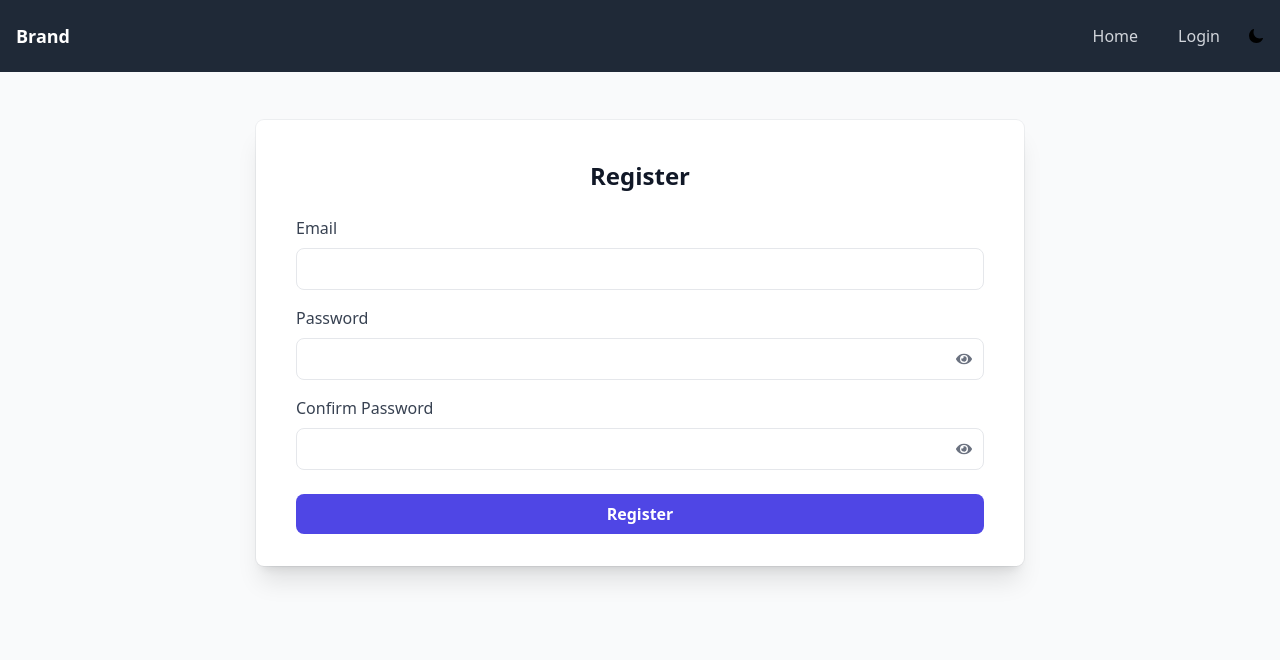
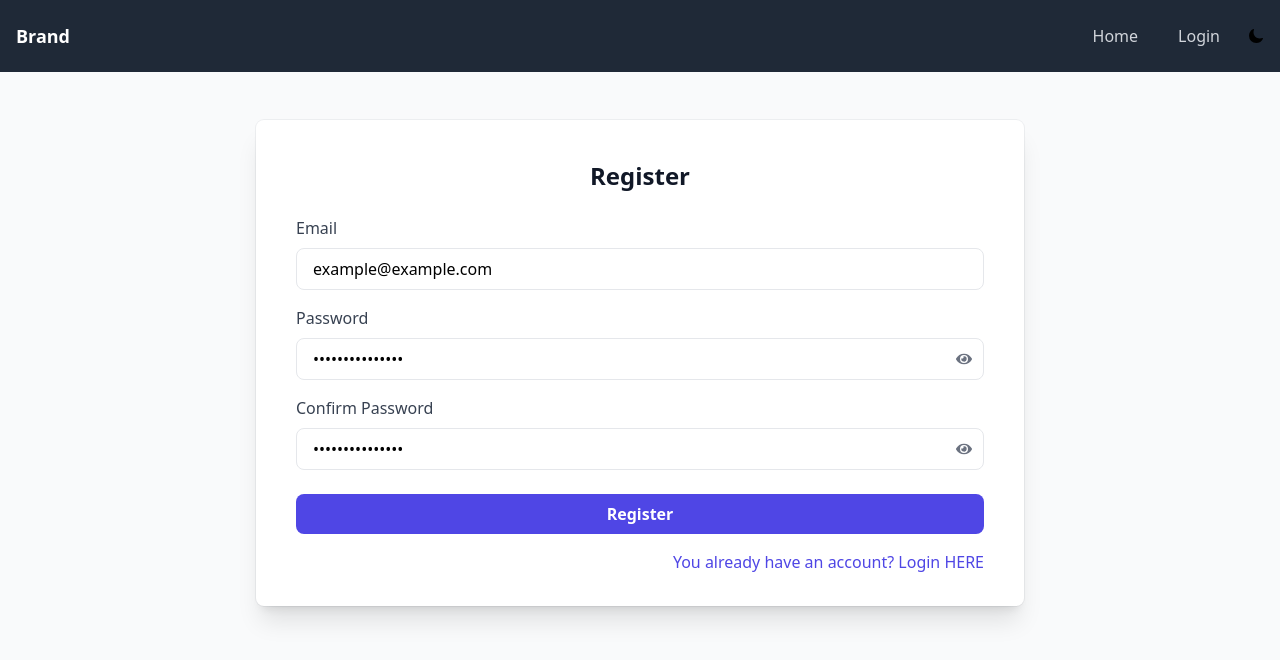
Before and after one commit to FabioMusi04/PythonFinalProjectFrontEnd, a React (Vite) app: page /register in a window 1280 px wide. Shown: the top 660 px of the page. Built offline with nearby package versions, Linux system fonts and the light colour scheme; no server answers.

Commit message:
feat(alert setup) && feat(register page)

```diff
--- a/src/components/Alert.jsx
+++ b/src/components/Alert.jsx
@@ -0,0 +1,38 @@
+import React, { useEffect } from 'react';
+
+const Alert = ({ type, message, onClose }) => {
+    const alertType = {
+        success: 'bg-green-100 border-green-400 text-green-700 dark:bg-green-900 dark:border-green-600 dark:text-green-300',
+        error: 'bg-red-100 border-red-400 text-red-700 dark:bg-red-900 dark:border-red-600 dark:text-red-300',
+        warning: 'bg-yellow-100 border-yellow-400 text-yellow-700 dark:bg-yellow-900 dark:border-yellow-600 dark:text-yellow-300',
+        info: 'bg-blue-100 border-blue-400 text-blue-700 dark:bg-blue-900 dark:border-blue-600 dark:text-blue-300',
+    };
+
+    useEffect(() => {
+        if (type !== '' && message !== '') {
+            const timer = setTimeout(() => {
+                onClose();
+            }, 2000);
+
+            return () => clearTimeout(timer);
+        }
+    }, [type, message, onClose]);
+
+    return (
+        <>
+            {type !== '' && message !== '' && (
+                <div className={`border-l-4 p-4 ${alertType[type]}`} role="alert">
+                    <div className="flex justify-between items-center">
+                        <div>
+                            <p className="font-bold">{type.charAt(0).toUpperCase() + type.slice(1)}</p>
+                            <p>{message}</p>
+                        </div>
+                        <button onClick={onClose} className="text-xl font-bold ml-4">&times;</button>
+                    </div>
+                </div>
+            )}
+        </>
+    );
+};
+
+export default Alert;
--- a/src/components/Login.jsx
+++ b/src/components/Login.jsx
@@ -3,18 +3,13 @@ import { FaEye, FaEyeSlash } from 'react-icons/fa';
 import axiosInstance from '../axios';
 import { useNavigate } from 'react-router-dom';
 import PropTypes from 'prop-types';
+import Alert from './Alert';
 
 function LoginForm( { user, setUser } ) {
     const navigate = useNavigate();
 
-    useEffect(() => {
-        if (user) {
-            navigate('/');
-        }
-    }, [user, navigate]);
-
-    const [email, setEmail] = useState('user@example.com');
-    const [password, setPassword] = useState('password');
+    const [email, setEmail] = useState('owner@example.com');
+    const [password, setPassword] = useState('ownerpassword');
     const [showPassword, setShowPassword] = useState(false);
 
     const handleSubmit = (e) => {
@@ -24,16 +19,38 @@ function LoginForm( { user, setUser } ) {
 
         axiosInstance.post('/login', { email, password })
             .then((response) => {
-                console.log(response.data);
+                console.log(response);
+                if (response.data.user === undefined) {
+                    throw new Error(response.data.detail);
+                }
+
                 localStorage.setItem('token', JSON.stringify(response.data.token));
                 localStorage.setItem('user', JSON.stringify(response.data.user));
 
                 setUser(response.data.user);
 
-                navigate('/');
+                setAlert(
+                    {
+                        type: 'success',
+                        message: 'Login successful',
+                        onClose: () => {
+                            navigate('/');
+                        }
+                    }
+                );
             })
             .catch((error) => {
-                console.error(error);
+                setAlert(
+                    {
+                        type: 'error',
+                        message: error.message,
+                        onClose: () => {
+                            setAlert({ type: '', message: '', onClose: () => {} });
+                            setEmail('');
+                            setPassword('');
+                        }
+                    }
+                );
             });
     };
 
@@ -41,8 +58,15 @@ function LoginForm( { user, setUser } ) {
         setShowPassword(!showPassword);
     };
 
+    const [alert, setAlert] = useState({
+        type: '',
+        message: '',
+        onClose: () => {},
+    });
+
     return (
         <div className="relative grow justify-center bg-gray-50 dark:bg-gray-900 py-6 sm:py-12 px-6">
+            <Alert type={alert.type} message={alert.message} onClose={alert.onClose} />
             <div className="relative bg-white dark:bg-gray-800 px-6 pt-10 pb-8 shadow-xl ring-1 ring-gray-900/5 sm:mx-auto sm:max-w-3xl sm:rounded-lg sm:px-10 rounded-lg p-8">
                 <h2 className="text-2xl font-bold mb-6 text-gray-900 dark:text-gray-100 text-center">Login</h2>
                 <form onSubmit={handleSubmit} className="dark:text-gray-300 text-black-300">
@@ -87,6 +111,9 @@ function LoginForm( { user, setUser } ) {
                     >
                         Log In
                     </button>
+                    <div className="text-end mt-4">
+                        <a href="/register" className="text-indigo-600 hover:underline">You don't have an account? Register HERE</a>
+                    </div>
                 </form>
             </div>
         </div>
--- a/src/components/Navbar.jsx
+++ b/src/components/Navbar.jsx
@@ -60,12 +60,23 @@ const Navbar = ({ user, setUser }) => {
             Home
           </a>
           {user ? (
+            <>
             <a href="/account" className="block text-gray-300 hover:bg-gray-700 hover:text-white px-3 py-2 rounded">
               Account
             </a>
+            <img className="h-10 w-10 rounded-full" src={user.profile_picture || 'https://placehold.co/600x400'} alt="avatar" />
+            <button onClick={logout} className="block text-gray-300 hover:bg-gray-700 hover:text-white px-3 py-2 rounded">
+              Logout
+            </button>
+            </>
           ) : (
             <a href="/login" className="block text-gray-300 hover:bg-gray-700 hover:text-white px-3 py-2 rounded">
               Login
+            </a>
+          )}
+          {user && user.role === 'owner' && (
+            <a href="/restaurants/me" className="block text-gray-300 hover:bg-gray-700 hover:text-white px-3 py-2 rounded">
+              Restaurants
             </a>
           )}
           <div className="block text-gray-300 hover:bg-gray-700 hover:text-white px-3 py-2 rounded" >
--- a/src/components/Register.jsx
+++ b/src/components/Register.jsx
@@ -1,21 +1,69 @@
 import { useState } from 'react';
 import { FaEye, FaEyeSlash } from 'react-icons/fa';
+import Alert from './Alert';
+import axiosInstance from '../axios';
+import { useNavigate } from 'react-router-dom';
 
 function Register() {
-    const [email, setEmail] = useState('');
-    const [password, setPassword] = useState('');
-    const [confirmPassword, setConfirmPassword] = useState('');
+    const navigate = useNavigate();
+    const [email, setEmail] = useState('example@example.com');
+    const [password, setPassword] = useState('examplepassword');
+    const [confirmPassword, setConfirmPassword] = useState('examplepassword');
     const [showPassword, setShowPassword] = useState(false);
     const [showConfirmPassword, setShowConfirmPassword] = useState(false);
+
+    const [alert, setAlert] = useState({
+        type: '',
+        message: '',
+        onClose: () => { }
+    });
 
     const handleSubmit = (e) => {
         e.preventDefault();
         if (password !== confirmPassword) {
-            alert('Passwords do not match');
+            setAlert(
+                {
+                    type: 'error',
+                    message: 'Passwords do not match',
+                    onClose: () => {
+                        setAlert({ type: '', message: '', onClose: () => { } });
+                        setPassword('');
+                        setConfirmPassword('');
+                    }
+                }
+            );
             return;
         }
         console.log('Email:', email);
         console.log('Password:', password);
+
+        axiosInstance.post('/register', { email, password })
+            .then((response) => {
+                console.log(response);
+                setAlert(
+                    {
+                        type: 'success',
+                        message: 'Registration successful',
+                        onClose: () => {
+                            navigate('/login');
+                        }
+                    }
+                );
+            })
+            .catch((error) => {
+                setAlert(
+                    {
+                        type: 'error',
+                        message: error.response.data.detail,
+                        onClose: () => {
+                            setAlert({ type: '', message: '', onClose: () => { } });
+                            setEmail('');
+                            setPassword('');
+                            setConfirmPassword('');
+                        }
+                    }
+                );
+            });
     };
 
     const togglePasswordVisibility = () => {
@@ -28,9 +76,10 @@ function Register() {
 
     return (
         <div className="relative grow justify-center bg-gray-50 dark:bg-gray-900 py-6 sm:py-12 px-6">
+            <Alert type={alert.type} message={alert.message} onClose={alert.onClose} />
             <div className="relative bg-white dark:bg-gray-800 px-6 pt-10 pb-8 shadow-xl ring-1 ring-gray-900/5 sm:mx-auto sm:max-w-3xl sm:rounded-lg sm:px-10 rounded-lg p-8">
                 <h2 className="text-2xl font-bold mb-6 text-gray-900 dark:text-gray-100 text-center">Register</h2>
-                <form onSubmit={handleSubmit}>
+                <form onSubmit={handleSubmit}  className="dark:text-gray-300 text-black-300">
                     <div className="mb-4">
                         <label className="block text-gray-700 dark:text-gray-300 mb-2" htmlFor="email">
                             Email
@@ -94,6 +143,9 @@ function Register() {
                     >
                         Register
                     </button>
+                    <div className="text-end mt-4">
+                        <a href="/login" className="text-indigo-600 hover:underline">You already have an account? Login HERE</a>
+                    </div>
                 </form>
             </div>
         </div>
```
